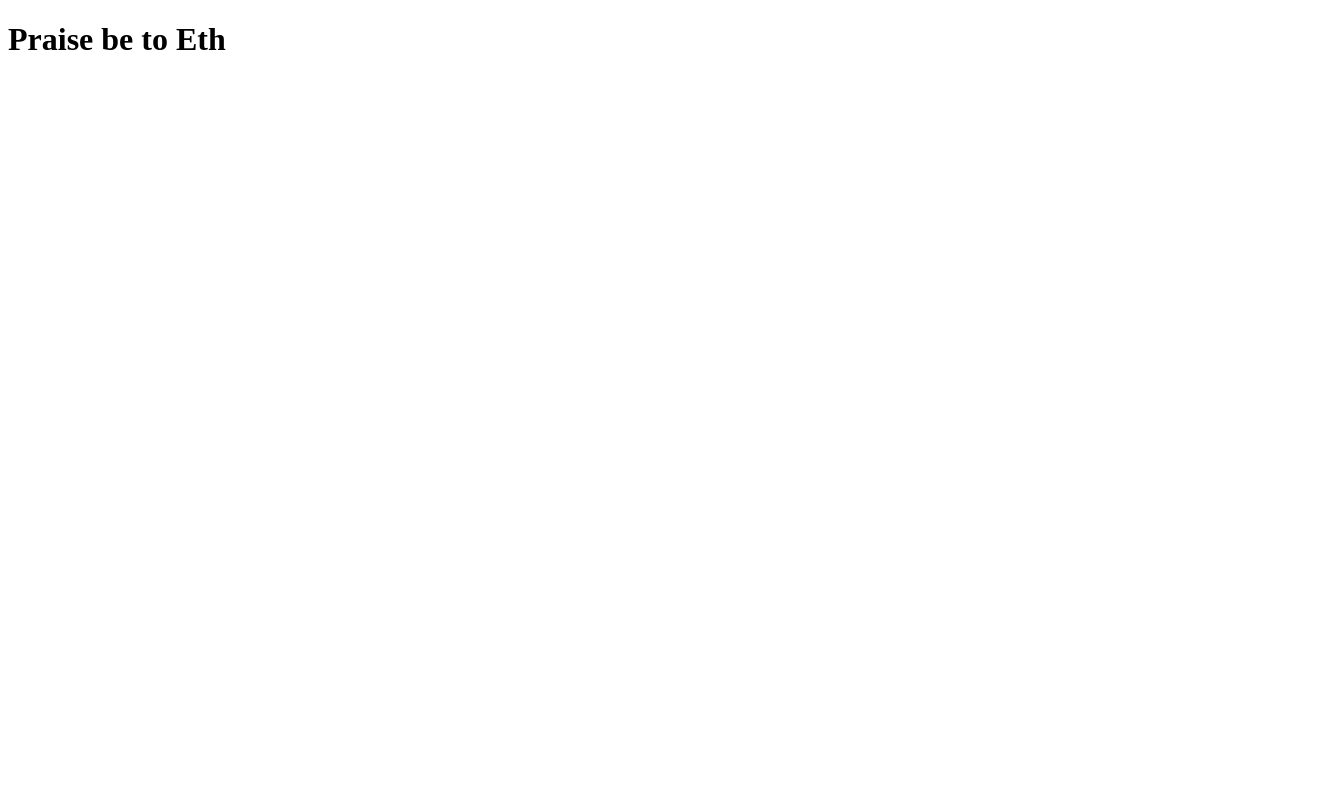
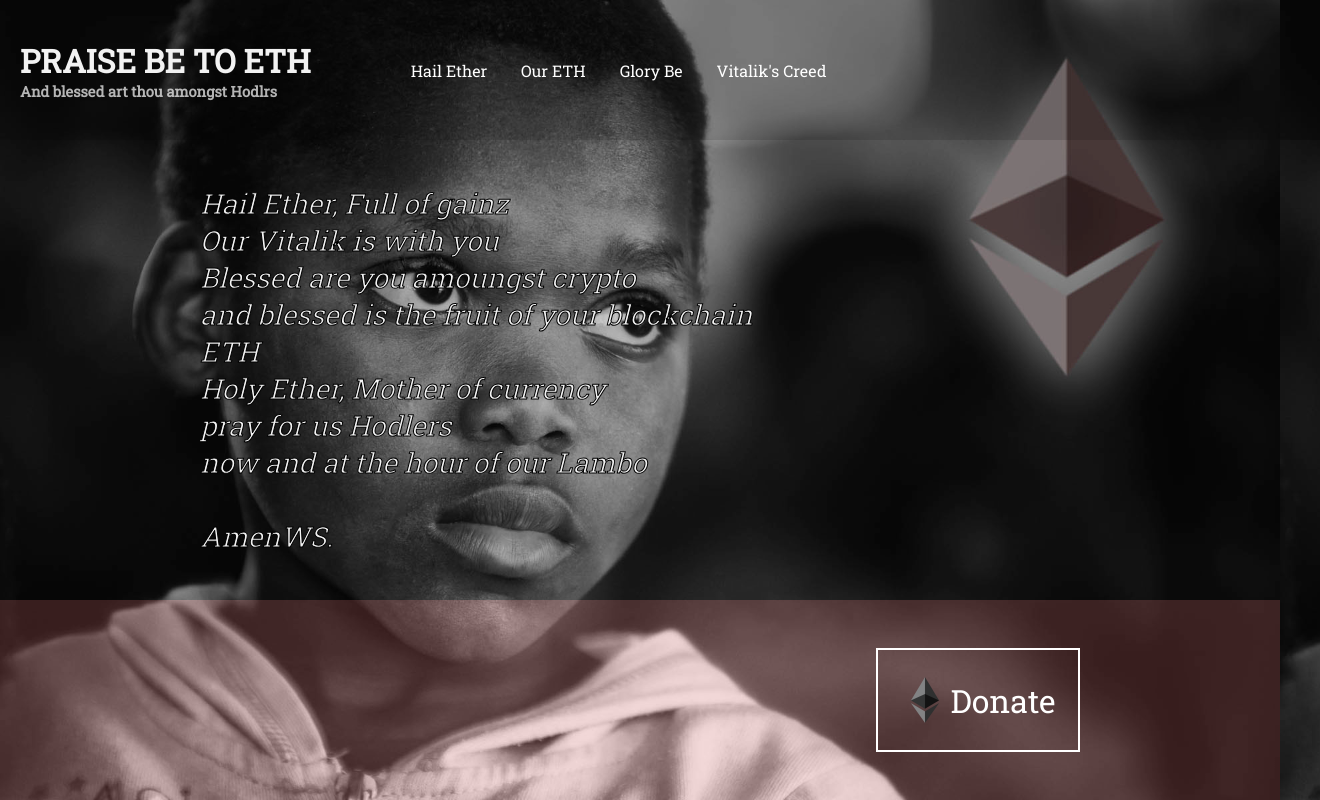
Before and after one commit to jacobrossi/praisebe.eth, a plain HTML site: page index.html in a window 1280 px wide. Shown: the whole page, 1320 px wide, since content can reach past the window. Drawn offline with Linux system fonts and the light colour scheme.

Commit message:
Initial site

```diff
--- a/index.html
+++ b/index.html
@@ -2,8 +2,33 @@
 <html>
 <head>
   <title>Praise be to Eth</title>
+  <link rel="stylesheet" type="text/css" href="main.css">
+  <link href="https://fonts.googleapis.com/css?family=Roboto+Slab" rel="stylesheet">
 </head>
 <body>
-  <h1>Praise be to Eth</h1>
+  <div class="header">
+    <div class="brand">
+        <h1>Praise be to Eth</h1>
+        <h2>And blessed art thou amongst Hodlrs</h2>
+    </div>
+    <ul class="menu">
+        <li><a href="#" onclick="changePrayer('HAIL_ETH')">Hail Ether</a></li>
+        <li><a href="#" onclick="changePrayer('OUR_ETH')">Our ETH</a></li>
+        <li><a href="#" onclick="changePrayer('GLORY_BE')">Glory Be</a></li>
+        <li><a href="#" onclick="changePrayer('VITALIKS_CREED')">Vitalik's Creed</a></li>
+    </ul>
+  </div>
+  <div class="main">
+    <div class="prayer"></div>
+  </div>
+  <div class="footer">
+      <div class="donate">
+          <a href="donate.html">
+              <img src="assets/ethereum.png">
+              <span>Donate</span>
+          </a>
+      </div>
+  </div>
+  <script src="main.js"></script>
 </body>
 </html>
--- /dev/null
+++ b/main.css
@@ -0,0 +1,113 @@
+html { height: 100%;}
+body {
+    display: flex;
+    flex-direction: column;
+    height: 100%;
+    background-image: url('assets/child.jpeg');
+    background-size: cover;
+    color: #f2f2f2;
+    font-family: 'Roboto Slab', serif;
+    margin: 0px;
+}
+
+.header {
+    display: flex;
+    align-items: center;
+    flex-basis: 100px;
+    width: 100%;
+    padding: 20px;
+    background-color: rgba(0,0,0,.3);
+}
+
+.header h1 {
+    margin: 0px;
+    text-transform: uppercase;
+}
+.header h2 {
+    margin: 0px;
+    font-size: 11pt;
+    color: rgba(255,255,255,.7);
+}
+
+.menu {
+    list-style-type: none;
+    margin: 0px;
+    margin-left: 100px;
+    padding: 0px;
+}
+
+.menu li {
+    display: inline;
+    padding-right: 30px;
+    color: white;
+    transition: color 0.3s ease;
+}
+
+.menu li:hover {
+    color: rgb(249, 119, 119);
+}
+
+.menu li a {
+    text-decoration: none;
+    color: inherit;
+}
+
+.main {
+    display: flex;
+    flex-direction: column;
+    justify-content: center;
+    padding-left: 200px;
+    flex-grow: 1;
+    background-color: rgba(0,0,0,.2);
+}
+
+.prayer {
+    font-size: 21pt;
+    -webkit-text-stroke-width: 1px;
+    -webkit-text-stroke-color: black;
+    font-style: italic;
+    overflow-y: auto;
+}
+.prayer p {
+    margin: 0px;
+    padding: 0px;
+}
+
+.footer {
+    display: flex;
+    align-items: center;
+    justify-content: flex-end;
+    flex-basis: 200px;
+    width: 100%;
+    background-color: rgba(249, 119, 119,.2);
+}
+
+.donate {
+    margin-right: 200px;
+    height: 100px;
+    width: 200px;
+    border: 2px solid white;
+    color: white;
+    transition: background-color 0.2s ease;
+}
+
+.donate:hover {
+    background-color: white;
+    color: rgb(249, 119, 119);
+    cursor: pointer;
+}
+
+.donate a {
+    display: flex;
+    align-items: center;
+    justify-content: center;
+    height: 100%;
+    width: 100%;
+    font-size: 24pt;
+    color: inherit;
+    text-decoration: none;
+}
+
+.donate a img {
+    height: 50px;
+}
--- /dev/null
+++ b/main.js
@@ -0,0 +1,19 @@
+var prayers = {
+    'HAIL_ETH': 'Hail Ether, Full of gainz<br>Our Vitalik is with you<br>Blessed are you amoungst crypto<br>and blessed is the fruit of your blockchain<br>ETH<br>Holy Ether, Mother of currency<br>pray for us Hodlers<br>now and at the hour of our Lambo<br><br>AmenWS.',
+    'OUR_ETH': 'Our ETH who art in Ethereum<br>Hallowed be thy name<br>Thy Lambo come, thy moon become<br>On ETH as it is in heaven<br>Give us this day, our daily lift<br>and forgive us our spot requests<br>as we forgive those that request too much<br>and lead us not to panic sell<br>but deliver us to HODL<br><br>Amen.',
+    'GLORY_BE': 'Glory be to the Vitalik,<br>and to the ETH<br>,and to the Ethereum.<br>As it was in the beginning<br>is not now,<br>nor ever shall be,<br> to the moon.<br><br>Amen.',
+    'VITALIKS_CREED': 'I believe in Vitalik, the progenitor almighty,<br>Creator of ethereum and smart contracts.<br>Who was inspired by Bitcoin,<br>To give birth to his own blockchain<br>and redefine the status quo.<br>He implemented, tested, and verified his creation<br>And on the day of the ethereum ICO<br>He created the genesis block<br>And ascended as a crypto god.<br>He is now seated as part of the Ethereum Foundation<br>And will come again to deliver Metropolis and Serenity.<br><br>I believe in the ether,<br>the Ethereum Foundation<br>the Ethereum Enterprise Alliance,<br>the benefaction of PoS,<br>the calamity of PoW,<br>And to ascension to the mün everlasting.<br><br>Amen.'
+}
+
+function changePrayer(prayer) {
+    if(typeof prayers[prayer] == 'undefined') {
+        console.error('Prayer Undefined');
+        return;
+    }
+
+    document.querySelector('.prayer').innerHTML = prayers[prayer];
+}
+
+window.onload = function() {
+    changePrayer('HAIL_ETH');
+}
```
Also changed, not shown: assets/child.jpeg (added), assets/ethereum.png (added), 1 other file.
